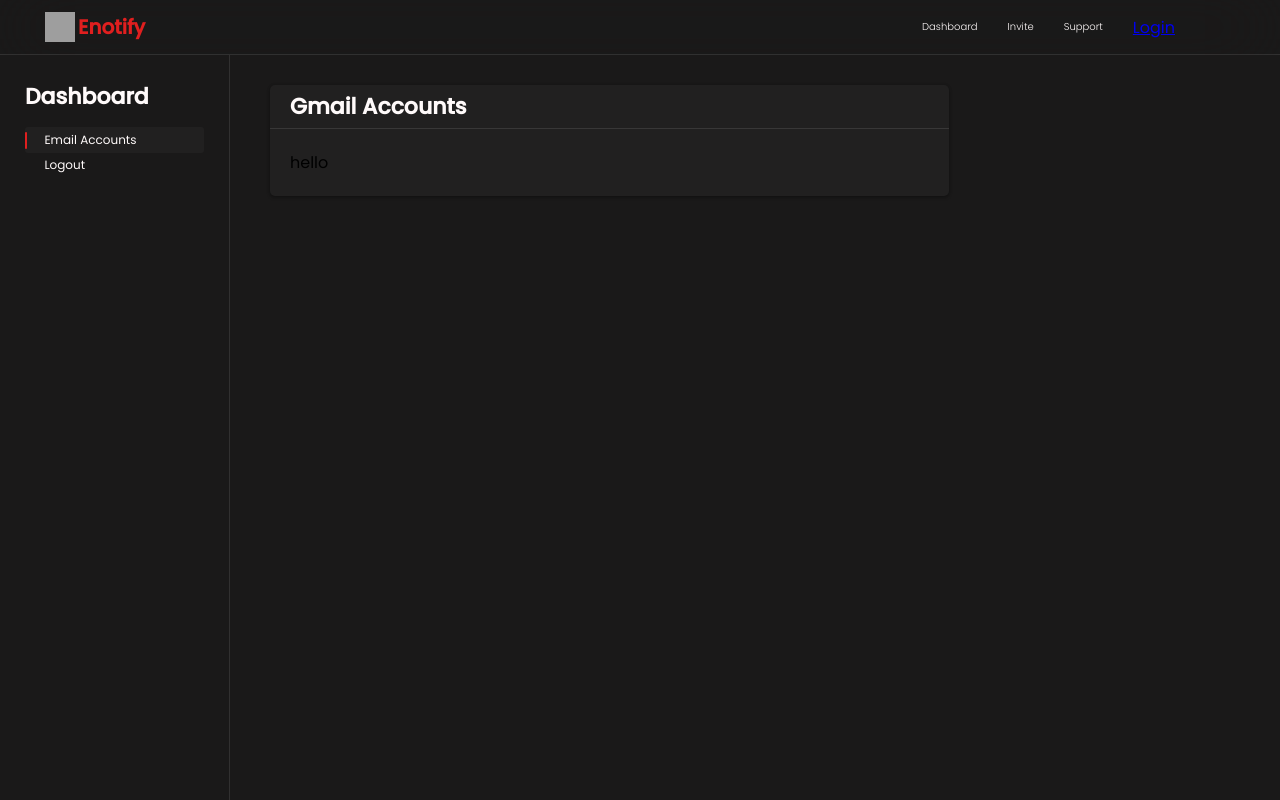
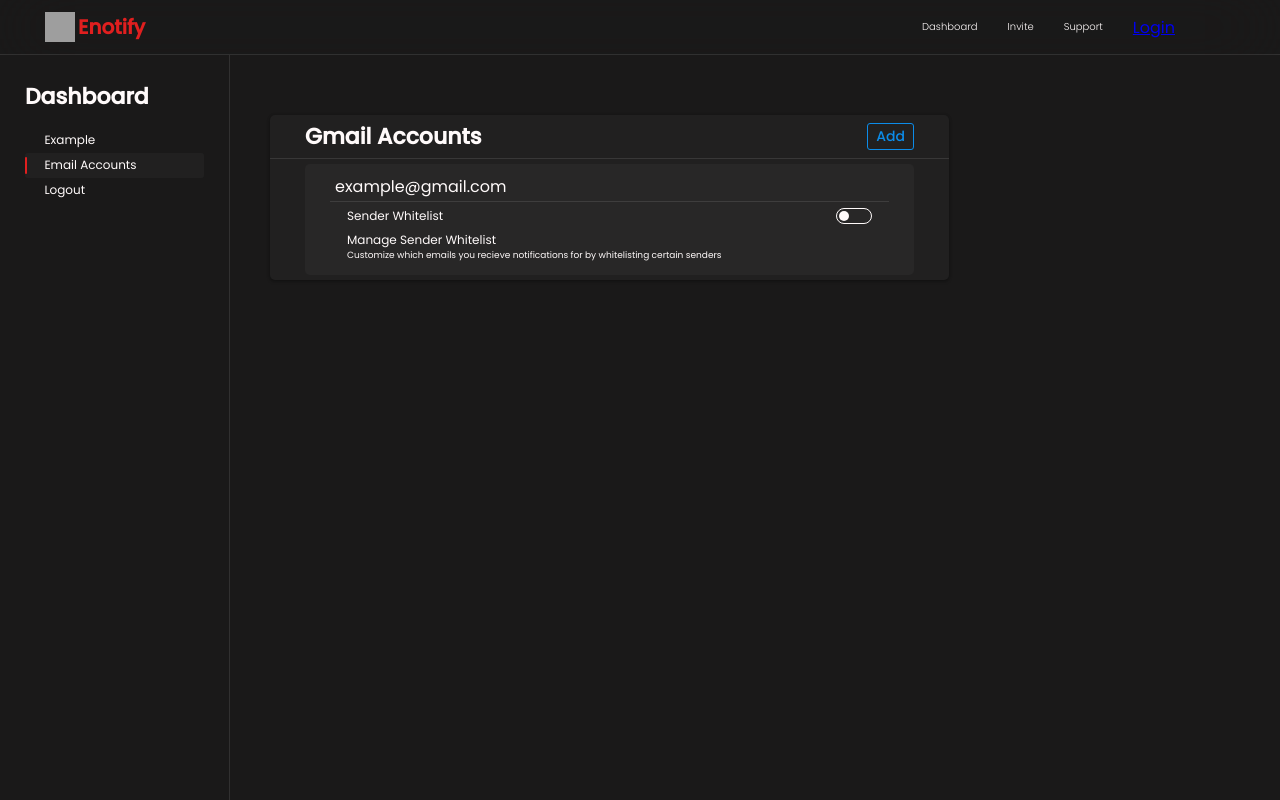
Before and after one commit to Luciism/enotify, a Python web app: template apps/website/blueprints/dashboard/templates/dashboard.html in a window 1280 px wide. Run offline with Jinja, Linux system fonts and the light colour scheme; the template is opened without the code that fills it, so the values that code supplies are empty; some libraries are stand-ins or nearby versions; grey boxes are pictures that could not be loaded.

Commit message:
Made start on email accounts tab

```diff
--- a/apps/website/blueprints/dashboard/static/css/dashboard.css
+++ b/apps/website/blueprints/dashboard/static/css/dashboard.css
@@ -1,4 +1,5 @@
 .content-wrapper {
+  position: relative;
   display: flex;
   flex-grow: 1;
 }
@@ -15,7 +16,7 @@
   display: none;
   box-sizing: border-box;
   margin: 0;
-  padding: 0 10px;
+  padding: 30px 10px;
   width: 100%;
 }
 
@@ -30,6 +31,9 @@
 
 .dashboard-container .container-header {
   border-bottom: 1px solid var(--border-color);
+  display: flex;
+  align-items: center;
+  justify-content: space-between;
 }
 
 .dashboard-container .container-header h1 {
@@ -40,5 +44,21 @@
 }
 
 .dashboard-container .container-content {
-  padding: 5px 20px;
+  padding: 5px 35px;
 }
+
+.dashboard-container .container-header .add-button {
+  border-color: var(--light-blue);
+  color: var(--light-blue);
+  font-size: 14px;
+  font-weight: 500;
+  align-items: center;
+  display: flex;
+  margin: 0;
+  transition: transform 0.3s ease;
+  cursor: pointer;
+}
+
+.dashboard-container .container-header .add-button:hover {
+  transform: translateY(-2px) scale(1.02);
+}
--- a/apps/website/blueprints/dashboard/static/css/sidebar.css
+++ b/apps/website/blueprints/dashboard/static/css/sidebar.css
@@ -5,12 +5,16 @@
 }
 
 .sidebar {
+  position: absolute;
+  top: 0;
+  left: 0;
+
   box-sizing: border-box;
-  position: fixed;
   padding: 10px 25px;
   width: 230px;
   height: 100%;
   border-right: 1px solid var(--border-color);
+  background-color: var(--background);
 }
 
 .sidebar-heading {
@@ -41,6 +45,13 @@
   margin-right: 5px;
 }
 
+/* outline */
+.sidebar-buttons .sidebar-button:hover {
+  -webkit-box-shadow: inset 0px 0px 0px 1px var(--border-color);
+  -moz-box-shadow: inset 0px 0px 0px 1px var(--border-color);
+  box-shadow: inset 0px 0px 0px 1px var(--border-color);
+}
+
 .sidebar-button-selection-indicator {
   display: none;
   position: absolute;
--- /dev/null
+++ b/apps/website/blueprints/dashboard/static/css/views/email_accounts.css
@@ -0,0 +1,104 @@
+.email-account-container {
+  background-color: rgba(255, 255, 255, 0.03);
+  border-radius: 5px;
+  padding: 8px 25px;
+}
+
+.email-account-container .email-account-info {
+  border-bottom: 1px solid var(--border-color);
+  padding: 2px 5px;
+}
+
+.email-account-container .email-account-info .email-account-buttons {
+  display: flex;
+  align-items: center;
+}
+
+.email-account-container .email-account-info .email-account-buttons p {
+  padding: 0;
+  margin: 0;
+
+  /* vertically center */
+  display: flex;
+  flex-direction: column;
+  align-items: center;
+}
+
+.email-account-container
+  .email-account-info
+  .email-account-buttons
+  .email-account-edit-btn {
+  color: var(--text);
+  margin-right: 3px;
+}
+
+.email-account-container
+  .email-account-info
+  .email-account-buttons
+  .email-account-delete-btn {
+  color: var(--primary);
+}
+
+.email-account-container .email-account-info p {
+  color: var(--text);
+  margin: 0;
+  padding: 0;
+}
+
+.email-account-container .email-account-info p,
+.email-account-container .email-account-info .email-account-buttons p {
+  font-size: 16px;
+}
+
+.email-account-container .email-account-info {
+  display: flex;
+  align-items: center;
+  justify-content: space-between;
+}
+
+.email-account-container .email-account-settings {
+  padding: 2px 5px;
+}
+
+.email-account-container
+  .email-account-settings
+  .email-account-settings-option {
+  display: flex;
+  justify-content: space-between;
+  align-items: center;
+  border-radius: 3px;
+  padding: 3px 12px;
+}
+
+.email-account-container
+  .email-account-settings
+  .email-account-settings-option
+  p {
+  font-size: 12px;
+  color: var(--text);
+  margin: 0;
+  padding: 0;
+}
+
+.email-account-container
+  .email-account-settings
+  .email-account-settings-option
+  .settings-option-title {
+  font-size: 12px;
+}
+
+.email-account-container
+  .email-account-settings
+  .email-account-settings-option
+  .settings-option-description {
+  font-size: 9px;
+}
+
+
+.email-account-container
+  .email-account-settings
+  .email-account-settings-option
+  iconify-icon {
+  color: white;
+  font-size: 22px;
+}
--- /dev/null
+++ b/apps/website/blueprints/dashboard/static/js/views/email_accounts.js
@@ -0,0 +1,18 @@
+document.addEventListener('DOMContentLoaded', () => {
+    const emailWhitelistToggleElements =
+        document.querySelectorAll('[email-whitelist-toggle-switch]');
+
+    emailWhitelistToggleElements.forEach((el) => {
+        const switchElement = el.querySelector('[toggle-switch-component]');
+
+        // toggle inner switch when outer container is clicked
+        el.addEventListener('click', () => {
+            switchElement.toggleSwitch();
+        });
+
+        switchElement.addEventListener('switchToggle', (event) => {
+            const emailAddress = el.getAttribute('email-address');
+            console.log(`toggling whitelist ${event.detail.active} for ${emailAddress}`);
+        });
+    });
+});
--- a/apps/website/blueprints/dashboard/templates/dashboard.html
+++ b/apps/website/blueprints/dashboard/templates/dashboard.html
@@ -16,6 +16,7 @@
     <link rel="stylesheet" href="{{ url_for('.static', filename='css/sidebar.css') }}">
 
     <script src="{{ url_for('.static', filename='js/sidebar.js') }}" defer></script>
+    <script src="{{ url_for('.static', filename='js/views/email_accounts.js') }}" defer></script>
 
     <link
       rel="icon"
@@ -32,6 +33,12 @@
 
         <div class="sidebar-buttons">
 
+          <a class="sidebar-button light-hover-overlay" view-btn="example">
+            <div class="sidebar-button-selection-indicator"></div>
+            <iconify-icon icon="clarity:email-solid"></iconify-icon>
+            <span>Example</span>
+          </a>
+
           <a class="sidebar-button light-hover-overlay" view-btn="email_accounts">
             <div class="sidebar-button-selection-indicator"></div>
             <iconify-icon icon="clarity:email-solid"></iconify-icon>
@@ -47,8 +54,10 @@
         </div>
 
       </div>
+
       <div class="content">
         {% include 'views/email_accounts.html' %}
+        {% include 'views/example.html' %}
       </div>
     </div>
   </body>
--- a/apps/website/blueprints/dashboard/templates/views/email_accounts.html
+++ b/apps/website/blueprints/dashboard/templates/views/email_accounts.html
@@ -1,11 +1,50 @@
+{% from "components/macros/toggle_switch.html" import toggle_switch with context %}
+
+<link rel="stylesheet" href="{{ url_for('.static', filename='css/views/email_accounts.css') }}">
+
 <div view="email_accounts" class="dashboard-view">
   <div class="dashboard-container elevated-container">
     <div class="container-content container-header">
       <h1>Gmail Accounts</h1>
+      <p class="add-button outlined-button">
+        <iconify-icon icon="mingcute:add-fill"></iconify-icon>
+        <span>Add</span>
+      </p>
     </div>
     <div class="container-content">
-      <div>
-        <p>hello</p>
+      <div class="email-account-container">
+        <div class="email-account-info">
+          <p>example@gmail.com</p>
+          <div class="email-account-buttons">
+            <p class="email-account-edit-btn"><iconify-icon icon="mdi:cog"></iconify-icon></p>
+            <p class="email-account-delete-btn"><iconify-icon icon="iconamoon:trash-fill"></iconify-icon></iconify-icon></p>
+          </div>
+        </div>
+        <div class="email-account-settings">
+          <div
+            email-whitelist-toggle-switch
+            class="email-account-settings-option light-hover-overlay"
+            email-address="example@gmail.com"
+          >
+          <div class="settings-option-text-container">
+            <p class="settings-option-title">Sender Whitelist</p>
+          </div>
+            {{ toggle_switch() }}
+          </div>
+
+          <div
+            class="email-account-settings-option light-hover-overlay"
+            email-address="example@gmail.com"
+          >
+            <div class="settings-option-text-container">
+              <p class="settings-option-title">Manage Sender Whitelist</p>
+              <p class="settings-option-description">
+                Customize which emails you recieve notifications for by whitelisting certain senders
+              </p>
+            </div>
+            <iconify-icon icon="mingcute:right-line"></iconify-icon>
+          </div>
+        </div>
       </div>
     </div>
   </div>
--- /dev/null
+++ b/apps/website/blueprints/dashboard/templates/views/example.html
@@ -0,0 +1,12 @@
+<div view="example" class="dashboard-view">
+  <div class="dashboard-container elevated-container">
+    <div class="container-content container-header">
+      <h1>Example</h1>
+    </div>
+    <div class="container-content">
+      <div>
+        <p>Foo</p>
+      </div>
+    </div>
+  </div>
+</div>
--- a/apps/website/static/css/components/header.css
+++ b/apps/website/static/css/components/header.css
@@ -16,6 +16,7 @@
   border-bottom: 1px solid var(--border-color);
   -webkit-backdrop-filter: blur(40px);
   backdrop-filter: blur(40px);
+  z-index: 10;
 }
 
 .header-branding {
@@ -35,6 +36,11 @@
   user-select: none;
   width: 30px;
   height: 30px;
+}
+
+.header-branding:hover img {
+  transform: rotate(360deg);
+  transition: transform 0.3s ease;
 }
 
 .header-branding a {
@@ -257,7 +263,7 @@
 
     flex-direction: column;
     align-items: start;
-    background-color: rgba(255, 255, 255, 0.04);
+    background-color: var(--background-secondary);
 
     transition: transform .3s ease;
     transform: translate(100%, 0%); /* hidden from view */
--- a/apps/website/static/css/main.css
+++ b/apps/website/static/css/main.css
@@ -13,6 +13,8 @@
   --accent: #e01f1f;
 
   --border-color: #ffffff1a;
+
+  --light-blue: #0c8ce9;
 }
 
 
@@ -66,3 +68,10 @@ html, body {
   background-color: var(--background-secondary);
   box-shadow: 0px 1.6px 3.6px rgba(0,0,0,0.25), 0px 0px 2.9px rgba(0,0,0,0.22)
 }
+
+
+.outlined-button {
+  border: 0.1rem solid white;
+  padding: 0.12rem 0.5rem;
+  border-radius: 3px;
+}
--- /dev/null
+++ b/apps/website/templates/components/macros/toggle_switch.html
@@ -0,0 +1,73 @@
+{% macro toggle_switch(id=None) %}
+{% if not id %}
+{% set id = 'toggle-switch-' + (range(1, 1000000000)|random|string) %}
+{% endif %}
+<div
+  toggle-switch-component
+  class="toggle-switch-component"
+  id="{{ id }}"
+>
+  <div class="toggle-switch-knob"></div>
+</div>
+
+<script>
+  document.addEventListener("DOMContentLoaded", () => {
+    const switchEl = document.getElementById("{{ id }}");
+
+    switchEl.toggleSwitch = () => {
+      switchEl.classList.toggle("active");
+
+      const event = new CustomEvent("switchToggle", {
+        detail: {
+          active: switchEl.classList.contains("active"),
+        },
+      });
+
+      switchEl.dispatchEvent(event);
+    };
+
+    switchEl.addEventListener("click", (event) => {
+      // prevent parent element click events
+      event.stopPropagation();
+
+      // fire switch toggle event
+      switchEl.toggleSwitch();
+    });
+  });
+</script>
+<style>
+  .toggle-switch-component {
+    position: relative;
+
+    min-width: 30px;
+    max-width: 30px;
+    height: 10px;
+    border-radius: 20px;
+    border: 1px solid var(--text);
+    padding: 2px;
+
+    cursor: pointer;
+  }
+
+  .toggle-switch-component .toggle-switch-knob {
+    position: relative;
+    left: 0;
+
+    height: 10px;
+    width: 10px;
+    border-radius: 100%;
+    background-color: var(--text);
+
+    transition: left 0.3s ease;
+  }
+
+  .toggle-switch-component.active {
+    border-color: var(--light-blue);
+    background-color: var(--light-blue);
+  }
+
+  .toggle-switch-component.active .toggle-switch-knob {
+    left: 20px;
+  }
+</style>
+{% endmacro %}
```
